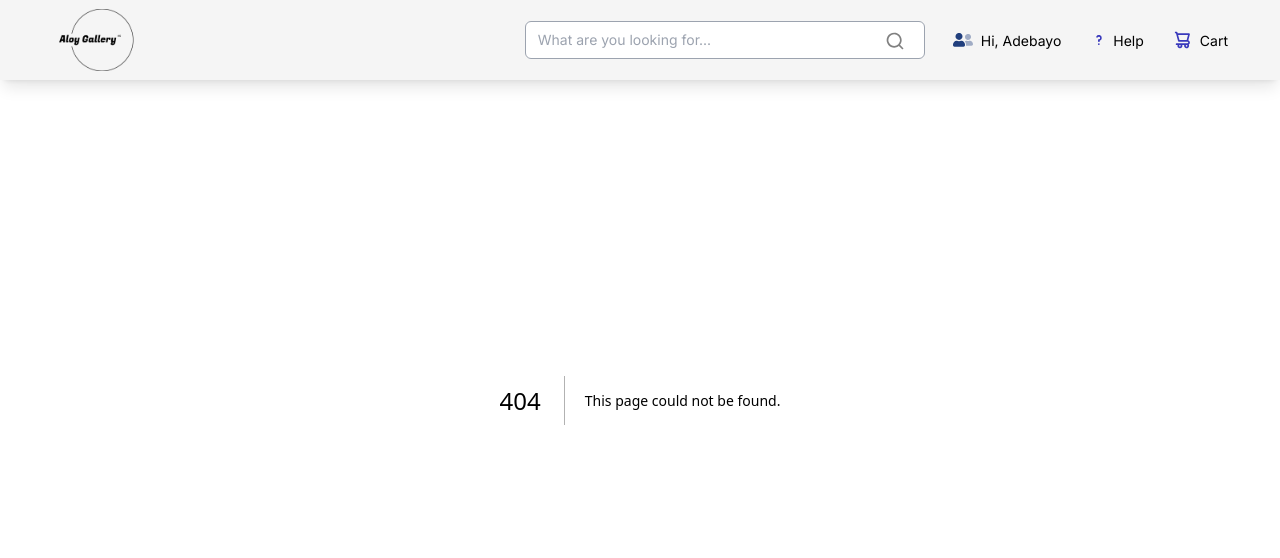
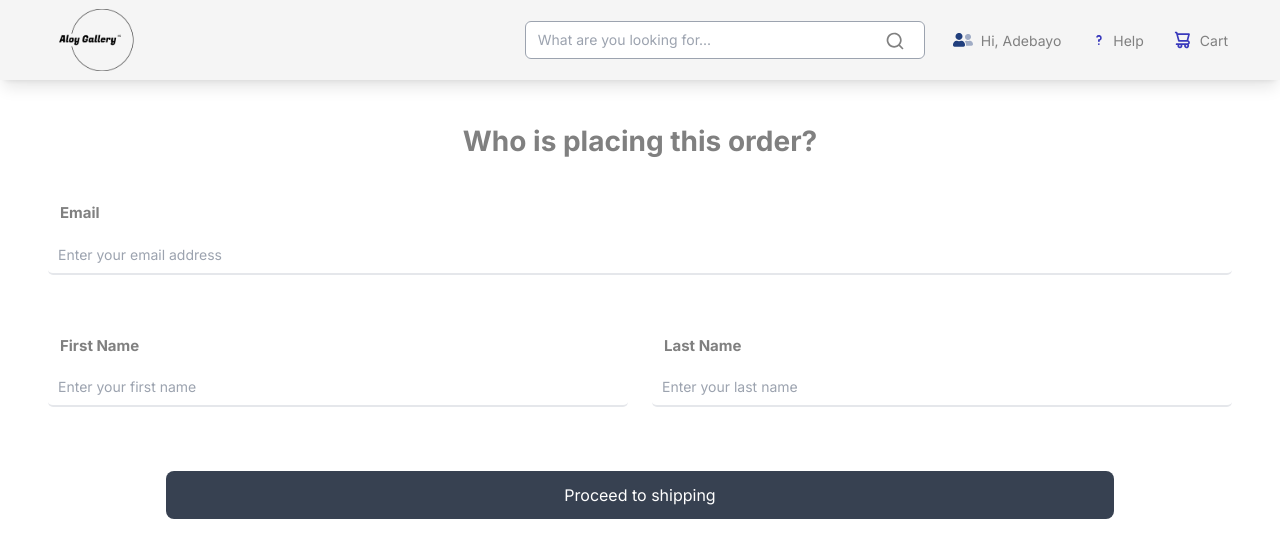
Before and after one commit to finnih-abidemi/Design-and-development-of-an-E-commerce-website-using-Next-js, a Next.js app: page /checkout in a window 1280 px wide. Before the commit this address had no page. Shown: the top 558 px of the page. Built offline with nearby package versions, Linux system fonts and the light colour scheme.

Commit message:
Created the checkout component

```diff
--- a/src/app/cart/page.tsx
+++ b/src/app/cart/page.tsx
@@ -51,7 +51,7 @@ const Cart = () => {
                 <p className="text-[14px] font-medium text-gray-400">Total</p>
                 <p className="text-[14px] font-medium text-gray-500">$ 300</p>
               </div>
-              <button className="mt-5 bg-gray-700 text-white hover:bg-gray-500 rounded-lg py-3 text-center w-full">Checkout</button>
+              <button className="mt-5 bg-gray-700 text-white hover:bg-gray-500 rounded-lg py-3 text-center w-full" onClick={() => push("/checkout")}>Checkout</button>
               </div>
             </div>
           </div>
--- /dev/null
+++ b/src/app/checkout/page.tsx
@@ -0,0 +1,167 @@
+"use client";
+import React, {useState} from "react";
+import { useRouter } from "next/navigation";
+
+const Checkout = () => {
+  const { push } = useRouter();
+  const [proceedToShipping, setProceedToShipping] = useState(false);
+  const [proceedToPayment, setProceedToPayment] = useState(false);
+
+  const shipping = () => (
+    <>
+      <h1 className="font-bold text-[28px]">Where would you like your sent?</h1>
+      <form className="w-full mx-auto text-center">
+        <div className="flex flex-col w-full mt-[40px] text-left">
+          <label htmlFor="country" className="font-bold text-[15px] ml-3">
+            Country
+          </label>
+          <input
+            type="text"
+            name="country"
+            id="country"
+            className="border-b-2 placeholder:text-[14px] outline-none rounded-[5px] h-[40px] px-[10px] mt-[10px]"
+            placeholder="Enter your country"
+          />
+        </div>
+        <div className="flex flex-col w-full mt-[40px] text-left">
+          <label htmlFor="address" className="font-bold text-[15px] ml-3">
+            Address
+          </label>
+          <input
+            type="text"
+            name="address"
+            id="address"
+            className="border-b-2 placeholder:text-[14px] outline-none rounded-[5px] h-[40px] px-[10px] mt-[10px]"
+            placeholder="Enter your address"
+          />
+        </div>
+        <div className="flex  gap-6 w-full mt-[40px] text-left">
+          <div className="flex flex-col w-full">
+            <label htmlFor="city" className="font-bold text-[15px] ml-3">
+              City
+            </label>
+            <input
+              type="text"
+              name="city"
+              id="city"
+              className="border-b-2 placeholder:text-[14px] outline-none rounded-[5px] h-[40px] px-[10px] mt-[10px]"
+              placeholder="Enter your city"
+            />
+          </div>
+          <div className="flex flex-col w-full text-left">
+            <label htmlFor="zip" className="font-bold text-[15px] ml-3">
+              Zip code
+            </label>
+            <input
+              type="text"
+              name="zip"
+              id="zip"
+              className="border-b-2 placeholder:text-[14px] outline-none rounded-[5px] h-[40px] px-[10px] mt-[10px]"
+              placeholder="Enter your zip code"
+            />
+          </div>
+        </div>
+        <div className="flex flex-col w-full mt-[40px] text-left">
+          <label htmlFor="state" className="font-bold text-[15px] ml-3">
+            State/province
+          </label>
+          <input
+            type="text"
+            name="state"
+            id="state"
+            className="border-b-2 placeholder:text-[14px] outline-none rounded-[5px] h-[40px] px-[10px] mt-[10px]"
+            placeholder="Enter your state"
+          />
+        </div>
+        <div className="flex flex-col w-full mt-[40px] text-left">
+          <label htmlFor="phone" className="font-bold text-[15px] ml-3">
+            Phone number
+          </label>
+          <input
+            type="text"
+            name="phone"
+            id="phone"
+            className="border-b-2 placeholder:text-[14px] outline-none rounded-[5px] h-[40px] px-[10px] mt-[10px]"
+            placeholder="Enter your phone number"
+          />
+        </div>
+        <button
+          className="mt-[4rem] mb-8 bg-gray-700 text-white hover:bg-gray-500 rounded-lg py-3 text-center w-[80%]"
+          onClick={() => setProceedToPayment(true)}
+        >
+          Proceed to payment
+        </button>
+      </form>
+    </>
+  );
+  const payment = () => (
+    <>
+      <section>
+        <h1 className="font-bold text-[28px]">Payment</h1>
+      </section>
+    </>
+  );
+  return (
+    <div>
+      <main className="container mt-[120px] flex flex-col w-full items-center">
+      {proceedToPayment ? (
+          payment() // Render the payment component
+        ) : proceedToShipping ? (
+          shipping() // Render the shipping component
+        ) : (
+            <>
+        <h1 className="font-bold text-[28px]">Who is placing this order?</h1>
+        <form className="w-full mx-auto text-center">
+          <div className="flex flex-col w-full mt-[40px] text-left">
+            <label htmlFor="email" className="font-bold text-[15px] ml-3">
+              Email
+            </label>
+            <input
+              type="text"
+              name="email"
+              id="email"
+              className="border-b-2 placeholder:text-[14px] outline-none rounded-[5px] h-[40px] px-[10px] mt-[10px]"
+              placeholder="Enter your email address"
+            />
+          </div>
+          <div className="flex  gap-6 w-full mt-[60px] text-left">
+            <div className="flex flex-col w-full">
+              <label htmlFor="firstName" className="font-bold text-[15px] ml-3">
+                First Name
+              </label>
+              <input
+                type="text"
+                name="firstName"
+                id="firstName"
+                className="border-b-2 placeholder:text-[14px] outline-none rounded-[5px] h-[40px] px-[10px] mt-[10px]"
+                placeholder="Enter your first name"
+              />
+            </div>
+            <div className="flex flex-col w-full text-left">
+              <label htmlFor="lastName" className="font-bold text-[15px] ml-3">
+                Last Name
+              </label>
+              <input
+                type="text"
+                name="lastName"
+                id="lastName"
+                className="border-b-2 placeholder:text-[14px] outline-none rounded-[5px] h-[40px] px-[10px] mt-[10px]"
+                placeholder="Enter your last name"
+              />
+            </div>
+          </div>
+          <button
+            className="mt-[4rem] bg-gray-700 text-white hover:bg-gray-500 rounded-lg py-3 text-center w-[80%]"
+            onClick={() => setProceedToShipping(true)}
+          >
+            Proceed to shipping
+          </button>
+        </form>
+        </>
+        )}
+      </main>
+    </div>
+  );
+};
+
+export default Checkout;
```
